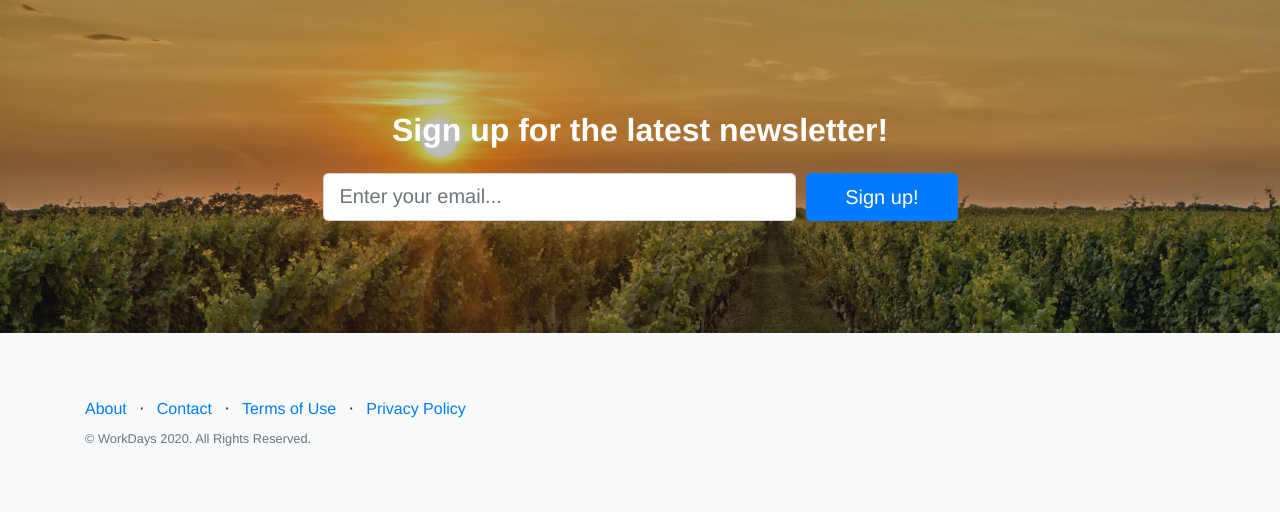
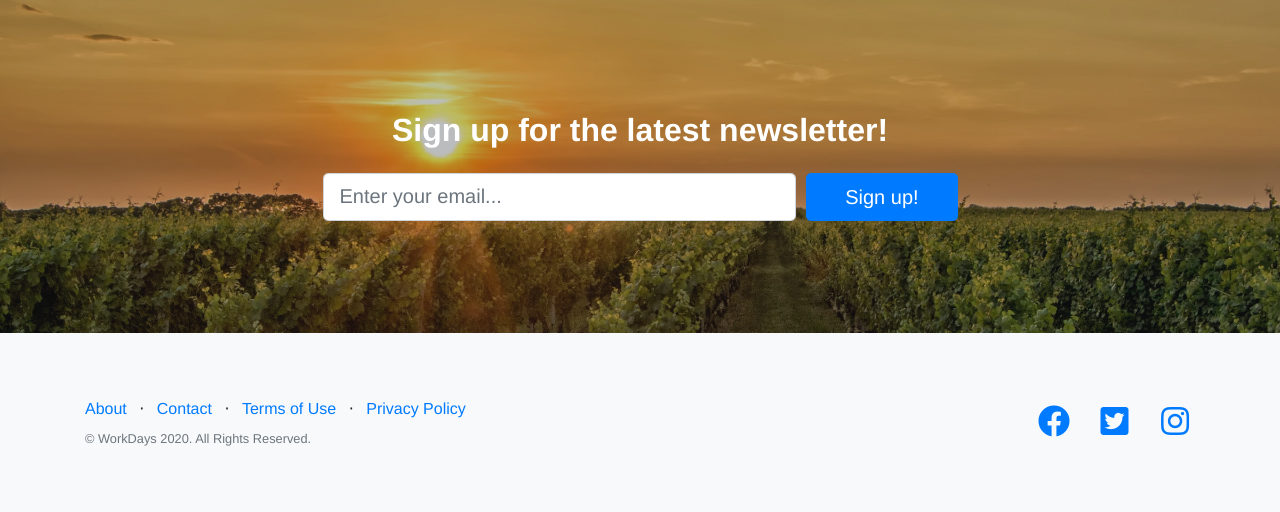
Before and after one commit to anhtran304/workdays, a Django app: page / in a window 1280 px wide. Shown: the part 1685-2197 px from the top of the page. Run offline with Django 3.2, Linux system fonts and the light colour scheme; some libraries are stand-ins or nearby versions.

Commit message:
Edit footer

```diff
--- a/workdays/static/css/index.css
+++ b/workdays/static/css/index.css
@@ -120,3 +120,8 @@ header.masthead h1 {
   left: 0;
   opacity: 0.3;
 }
+
+footer.footer {
+  padding-top: 4rem;
+  padding-bottom: 4rem;
+}
--- a/workdays/templates/base.html
+++ b/workdays/templates/base.html
@@ -35,7 +35,7 @@
     {% block content %}{% endblock %}
 
   <!-- Footer -->
-    <footer class="bg-light" style="padding-top: 4rem; padding-bottom: 4rem;">
+  <footer class="footer bg-light">
     <div class="container">
       <div class="row">
         <div class="col-lg-6 h-100 text-center text-lg-left my-auto">
@@ -58,6 +58,25 @@
           </ul>
           <p class="text-muted small mb-4 mb-lg-0">&copy; WorkDays 2020. All Rights Reserved.</p>
         </div>
+        <div class="col-lg-6 h-100 text-center text-lg-right my-auto">
+          <ul class="list-inline mb-0">
+            <li class="list-inline-item mr-3">
+              <a href="#">
+                <i class="fab fa-facebook fa-2x fa-fw"></i>
+              </a>
+            </li>
+            <li class="list-inline-item mr-3">
+              <a href="#">
+                <i class="fab fa-twitter-square fa-2x fa-fw"></i>
+              </a>
+            </li>
+            <li class="list-inline-item">
+              <a href="#">
+                <i class="fab fa-instagram fa-2x fa-fw"></i>
+              </a>
+            </li>
+          </ul>
+        </div>
       </div>
     </div>
   </footer>
```
Lines whose indentation alone changed are shown as unchanged.
